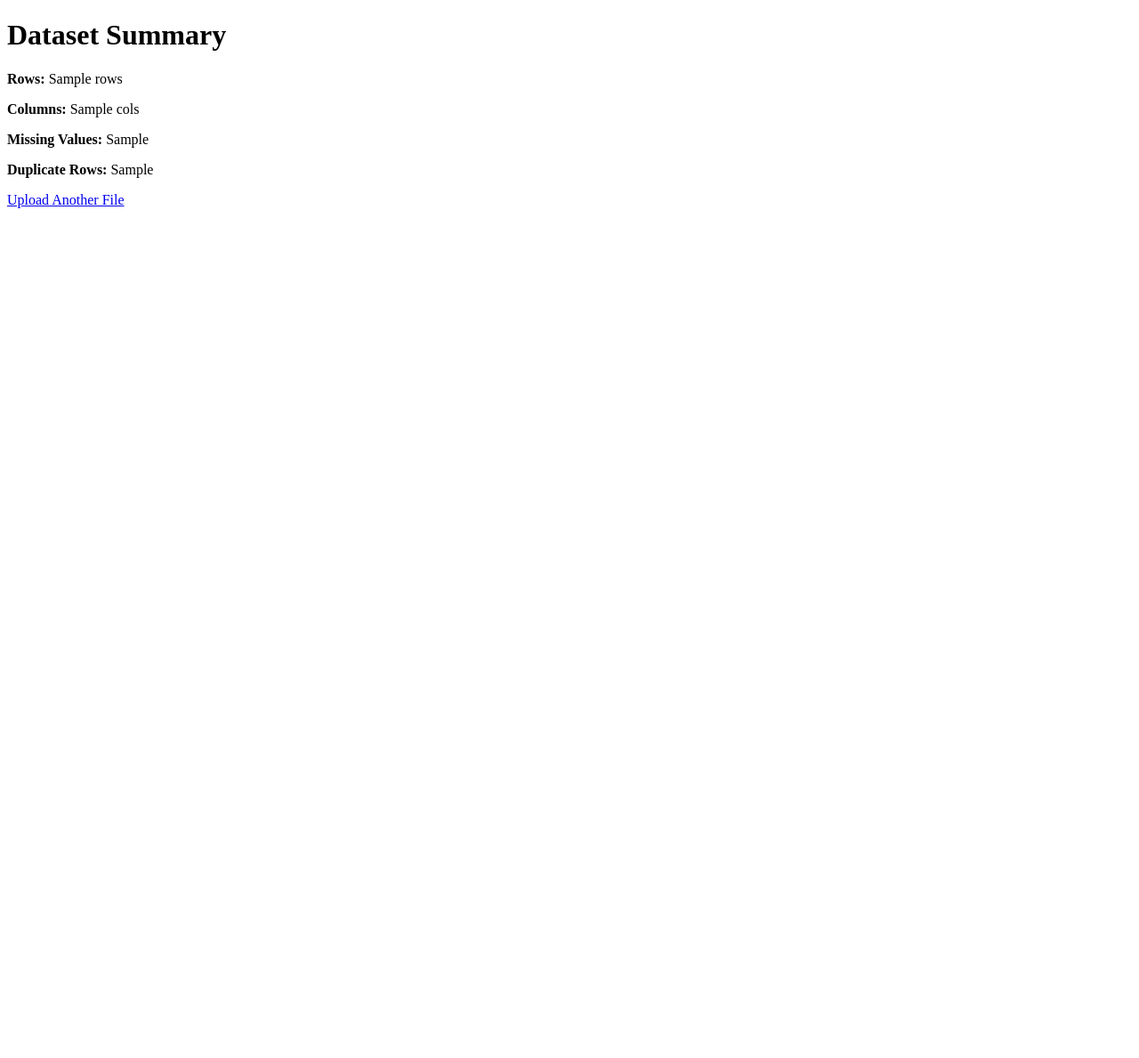
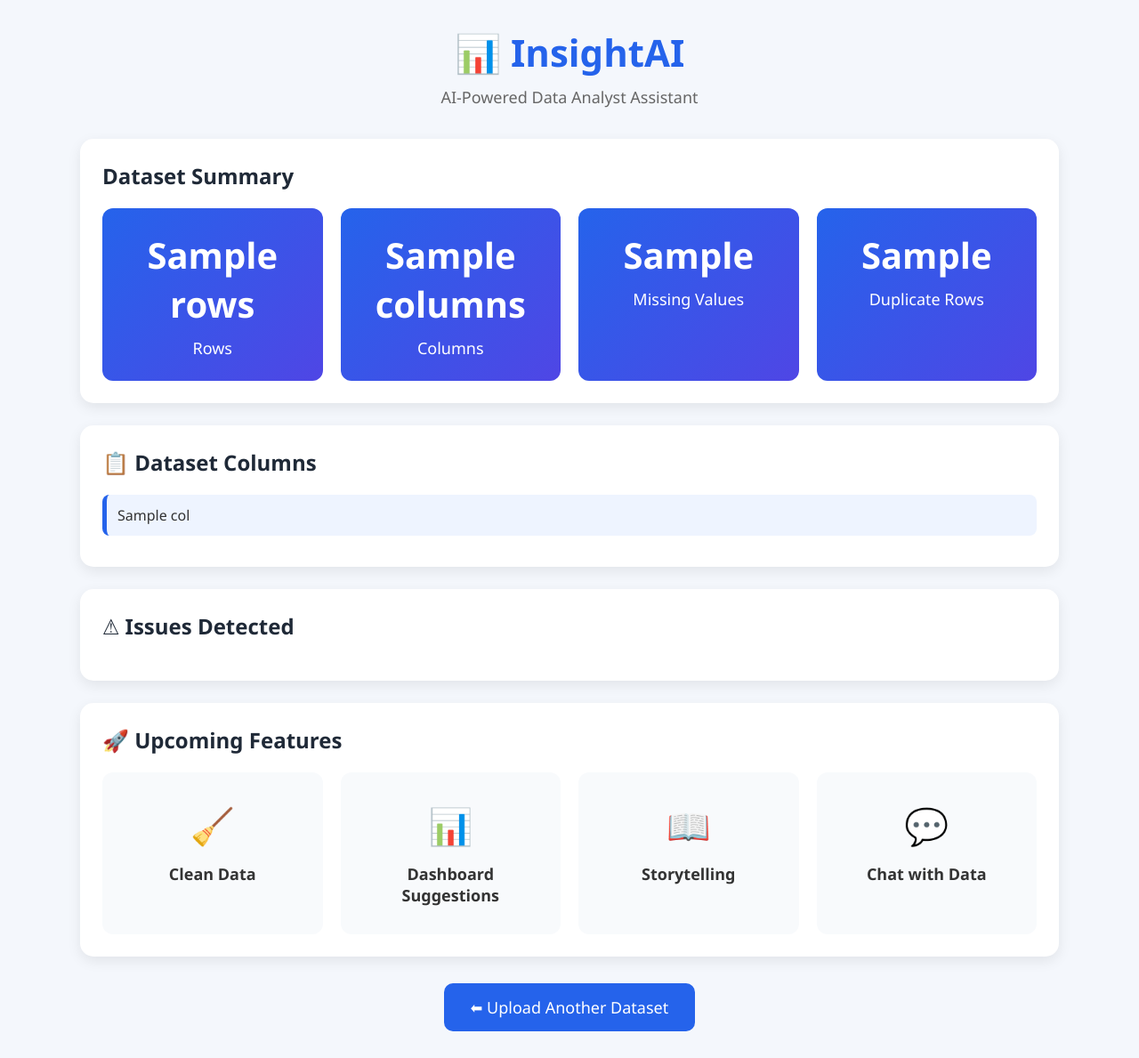
Before and after one commit to YashPrajapati989/InsightAI, a Flask app: template templates/result.html in a window 1280 px wide. Shown: the whole page at 89% size. Before the commit the page ends 234 px from the top, so only its background shows below. Run offline with Flask 3, Linux system fonts and the light colour scheme; the template is opened without the code that fills it: most values are stand-ins (such as "Sample title", 1, 10 or a date in 2020).

Commit message:
Refactor dataset profiling into DataProfiler class

```diff
--- a/app.py
+++ b/app.py
@@ -1,4 +1,5 @@
 from flask import Flask, render_template, request
+from utils.analyzer import DataProfiler
 import pandas as pd
 import os
 
@@ -33,6 +34,7 @@ def upload():
 
     file.save(filepath)
 
+    # Read dataset
     if file.filename.endswith(".csv"):
         df = pd.read_csv(filepath, sep=None, engine="python")
 
@@ -42,19 +44,18 @@ def upload():
     else:
         return "Unsupported file format"
 
-    rows = df.shape[0]
-    cols = df.shape[1]
+    # Convert blank cells to NaN
+    df = df.replace(r'^\s*$', pd.NA, regex=True)
 
-    missing_values = df.isnull().sum().sum()
+    # Profile dataset
+    profiler = DataProfiler(df)
 
-    duplicate_rows = df.duplicated().sum()
+    report = profiler.profile()
 
+    # Render result page
     return render_template(
         "result.html",
-        rows=rows,
-        cols=cols,
-        missing_values=missing_values,
-        duplicate_rows=duplicate_rows
+        report=report
     )
 
 
--- a/static/css/style.css
+++ b/static/css/style.css
@@ -0,0 +1,246 @@
+*{
+    margin:0;
+    padding:0;
+    box-sizing:border-box;
+    font-family:'Segoe UI',Tahoma,Geneva,Verdana,sans-serif;
+}
+
+body{
+    background:#f4f7fc;
+    color:#333;
+    padding:30px;
+}
+
+.container{
+    max-width:1100px;
+    margin:auto;
+}
+
+/* ===========================
+   Header
+   =========================== */
+
+.header{
+    text-align:center;
+    margin-bottom:35px;
+}
+
+.header h1{
+    font-size:42px;
+    color:#2563eb;
+    margin-bottom:10px;
+}
+
+.header p{
+    font-size:18px;
+    color:#666;
+}
+
+/* ===========================
+   Cards
+   =========================== */
+
+.card{
+    background:#fff;
+    border-radius:15px;
+    padding:25px;
+    margin-bottom:25px;
+    box-shadow:0 5px 15px rgba(0,0,0,0.08);
+}
+
+.card h2{
+    margin-bottom:20px;
+    color:#1f2937;
+}
+
+/* ===========================
+   Statistics
+   =========================== */
+
+.stats-grid{
+    display:grid;
+    grid-template-columns:repeat(auto-fit,minmax(200px,1fr));
+    gap:20px;
+}
+
+.stat-card{
+
+    background:linear-gradient(135deg,#2563eb,#4f46e5);
+
+    color:white;
+
+    padding:25px;
+
+    border-radius:12px;
+
+    text-align:center;
+
+    transition:.3s;
+}
+
+.stat-card:hover{
+
+    transform:translateY(-5px);
+
+    cursor:pointer;
+}
+
+.stat-card h3{
+
+    font-size:40px;
+
+    margin-bottom:10px;
+}
+
+.stat-card p{
+
+    font-size:18px;
+}
+
+/* ===========================
+   Lists
+   =========================== */
+
+.column-list{
+
+    list-style:none;
+}
+
+.column-list li{
+
+    background:#eef4ff;
+
+    padding:12px;
+
+    margin-bottom:10px;
+
+    border-radius:8px;
+
+    border-left:5px solid #2563eb;
+}
+
+.issue-list{
+
+    list-style:none;
+}
+
+.issue-list li{
+
+    background:#fff4e5;
+
+    padding:12px;
+
+    margin-bottom:10px;
+
+    border-left:5px solid orange;
+
+    border-radius:8px;
+}
+
+/* ===========================
+   Feature Cards
+   =========================== */
+
+.feature-grid{
+
+    display:grid;
+
+    grid-template-columns:repeat(auto-fit,minmax(220px,1fr));
+
+    gap:20px;
+}
+
+.feature-card{
+
+    background:#f8fafc;
+
+    padding:30px;
+
+    border-radius:12px;
+
+    text-align:center;
+
+    font-size:40px;
+
+    transition:.3s;
+
+    border:2px solid transparent;
+}
+
+.feature-card:hover{
+
+    border-color:#2563eb;
+
+    transform:scale(1.05);
+
+    cursor:pointer;
+}
+
+.feature-card h3{
+
+    margin-top:15px;
+
+    font-size:18px;
+
+    color:#333;
+}
+
+/* ===========================
+   Button
+   =========================== */
+
+.button-container{
+
+    text-align:center;
+
+    margin-top:30px;
+}
+
+.btn{
+
+    display:inline-block;
+
+    padding:15px 30px;
+
+    background:#2563eb;
+
+    color:white;
+
+    text-decoration:none;
+
+    border-radius:10px;
+
+    font-size:18px;
+
+    transition:.3s;
+}
+
+.btn:hover{
+
+    background:#1d4ed8;
+
+    transform:translateY(-2px);
+}
+
+/* ===========================
+   Responsive
+   =========================== */
+
+@media(max-width:768px){
+
+    .header h1{
+
+        font-size:30px;
+    }
+
+    .stats-grid{
+
+        grid-template-columns:1fr;
+    }
+
+    .feature-grid{
+
+        grid-template-columns:1fr;
+    }
+
+}
--- a/templates/result.html
+++ b/templates/result.html
@@ -1,21 +1,131 @@
 <!DOCTYPE html>
-<html>
+<html lang="en">
+
 <head>
-    <title>Dataset Report</title>
+    <meta charset="UTF-8">
+    <meta name="viewport" content="width=device-width, initial-scale=1.0">
+    <title>InsightAI - Dataset Report</title>
+
+    <link rel="stylesheet" href="{{ url_for('static', filename='css/style.css') }}">
 </head>
+
 <body>
 
-    <h1>Dataset Summary</h1>
+    <div class="container">
 
-    <p><strong>Rows:</strong> {{ rows }}</p>
+        <header class="header">
+            <h1>📊 InsightAI</h1>
+            <p>AI-Powered Data Analyst Assistant</p>
+        </header>
 
-    <p><strong>Columns:</strong> {{ cols }}</p>
+        <section class="card">
 
-    <p><strong>Missing Values:</strong> {{ missing_values }}</p>
+            <h2>Dataset Summary</h2>
 
-    <p><strong>Duplicate Rows:</strong> {{ duplicate_rows }}</p>
+            <div class="stats-grid">
 
-    <a href="/">Upload Another File</a>
+                <div class="stat-card">
+                    <h3>{{ report.rows }}</h3>
+                    <p>Rows</p>
+                </div>
+
+                <div class="stat-card">
+                    <h3>{{ report.columns }}</h3>
+                    <p>Columns</p>
+                </div>
+
+                <div class="stat-card">
+                    <h3>{{ report.missing_values }}</h3>
+                    <p>Missing Values</p>
+                </div>
+
+                <div class="stat-card">
+                    <h3>{{ report.duplicate_rows }}</h3>
+                    <p>Duplicate Rows</p>
+                </div>
+
+            </div>
+
+        </section>
+
+        <section class="card">
+
+            <h2>📋 Dataset Columns</h2>
+
+            <ul class="column-list">
+
+                {% for col in report.column_names %}
+
+                <li>{{ col }}</li>
+
+                {% endfor %}
+
+            </ul>
+
+        </section>
+
+        <section class="card">
+
+            <h2>⚠ Issues Detected</h2>
+
+            <ul class="issue-list">
+
+                {% if report.missing_values > 0 %}
+                <li>❌ {{ report.missing_values }} missing value(s) found.</li>
+                {% endif %}
+
+                {% if report.duplicate_rows > 0 %}
+                <li>⚠ {{ report.duplicate_rows }} duplicate row(s) detected.</li>
+                {% endif %}
+
+                {% if report.missing_values == 0 and report.duplicate_rows == 0 %}
+                <li>✅ No major data quality issues detected.</li>
+                {% endif %}
+
+            </ul>
+
+        </section>
+
+        <section class="card">
+
+            <h2>🚀 Upcoming Features</h2>
+
+            <div class="feature-grid">
+
+                <div class="feature-card">
+                    🧹
+                    <h3>Clean Data</h3>
+                </div>
+
+                <div class="feature-card">
+                    📊
+                    <h3>Dashboard Suggestions</h3>
+                </div>
+
+                <div class="feature-card">
+                    📖
+                    <h3>Storytelling</h3>
+                </div>
+
+                <div class="feature-card">
+                    💬
+                    <h3>Chat with Data</h3>
+                </div>
+
+            </div>
+
+        </section>
+
+        <div class="button-container">
+
+            <a href="/" class="btn">
+                ⬅ Upload Another Dataset
+            </a>
+
+        </div>
+
+    </div>
 
 </body>
+
 </html>
```
Also changed, not shown: uploads/books.csv (added, +36 -0 lines), utils/analyzer.py (added, +17 -0 lines), static/analyzer.py (deleted), static/cleaner.py (deleted), static/report_generator.py (deleted), utils/cleaner.py (added), utils/report_generator.py (added), 2 other files.
